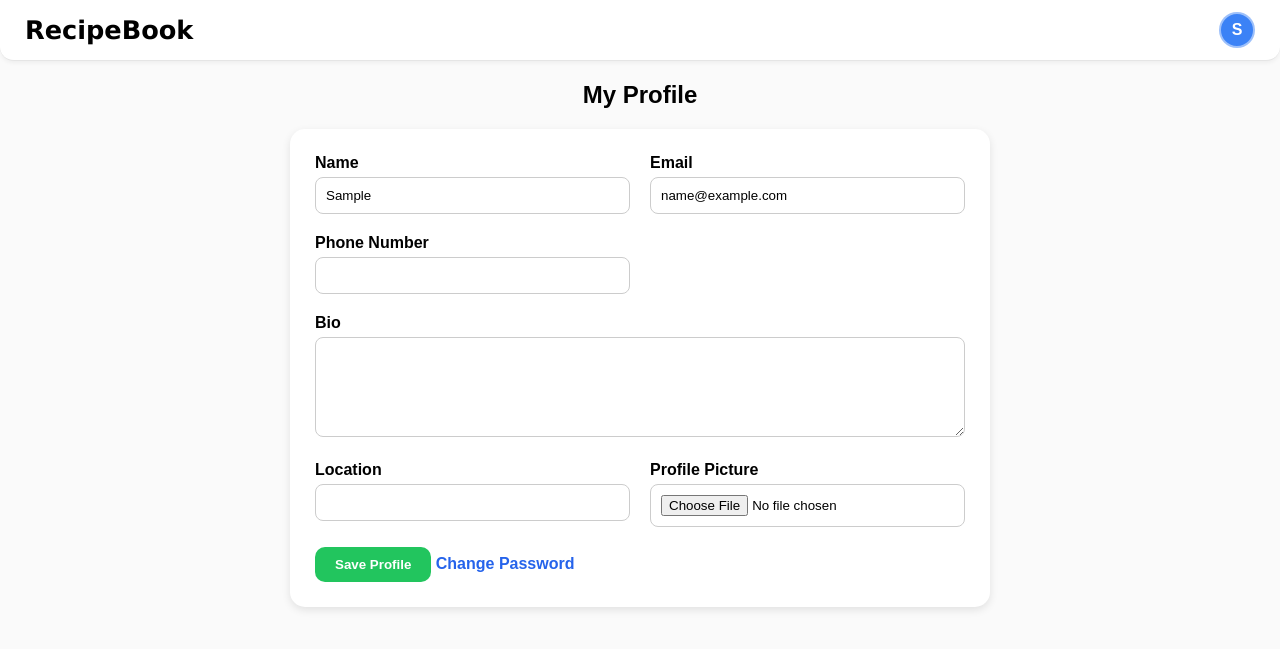
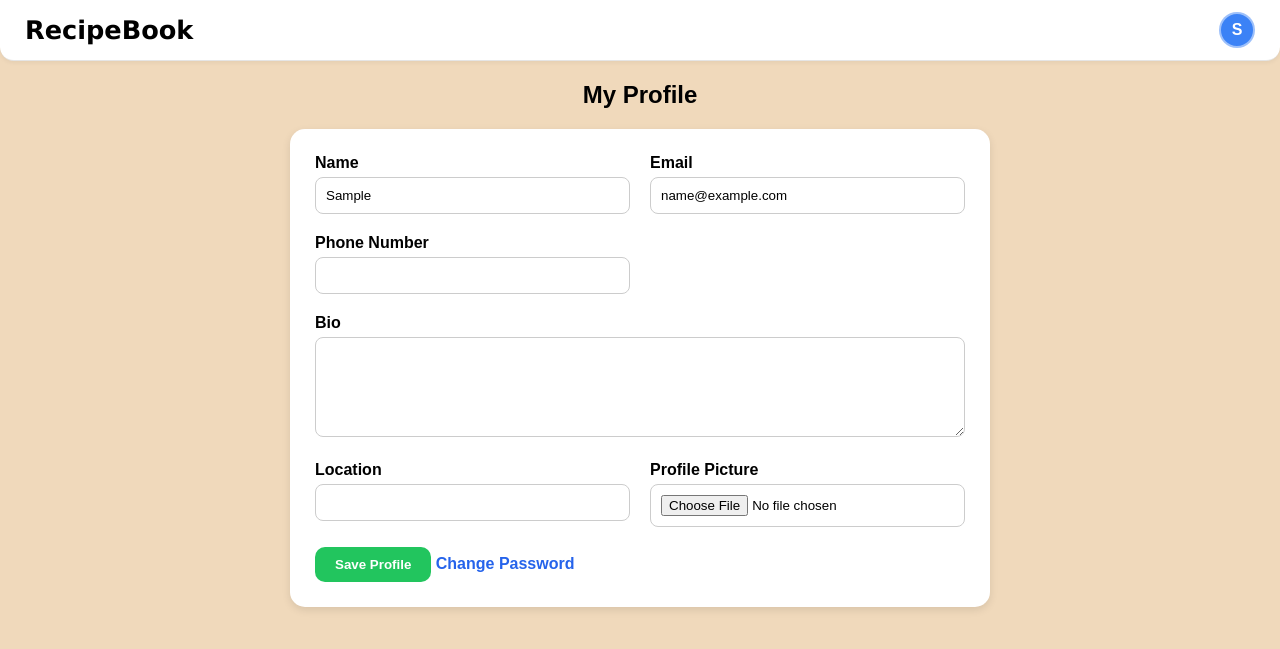
Before and after one commit to shreya-kindalkar/recipe-book, a Django app: page /add-profile/ in a window 1280 px wide. Shown: the top 649 px of the page. Run offline with Django 5.2, Linux system fonts and the light colour scheme; the visitor is signed in with stand-in values (Sample User, id 1).

Commit message:
redefined edge color

```diff
--- a/core/static/app.css
+++ b/core/static/app.css
@@ -495,3 +495,12 @@ a{ text-decoration: none;
         height: 140px;
     }
 }
+
+
+html, body {
+    background-color: #f0d9bb !important;
+}
+
+main, .content, .container, .wrapper {
+    background-color: #f0d9bb !important;
+}
```
